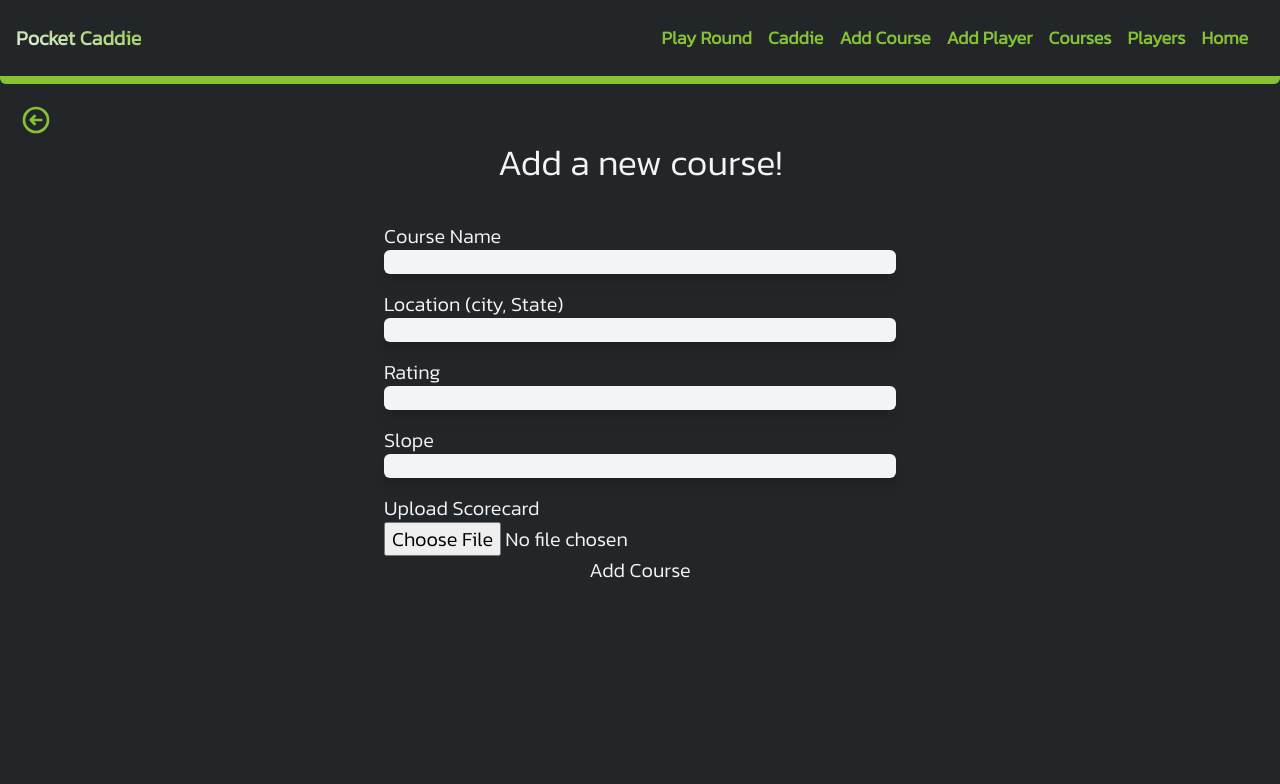
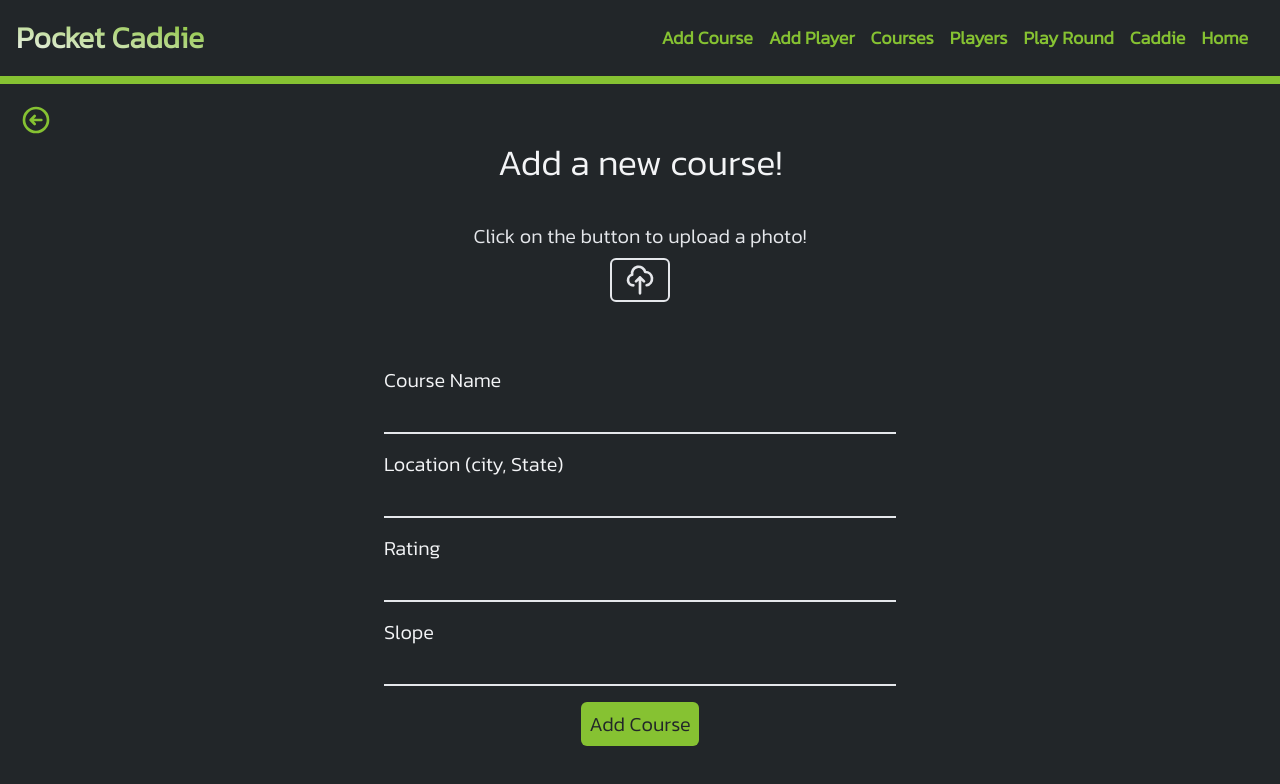
Before and after one commit to jason-moritz/pocket-caddie, a React (Create React App) app in the folder client/: page /addcourse in a window 1280 px wide. Shown: the top 784 px of the page. Built offline with nearby package versions, Linux system fonts and the light colour scheme; no server answers.

Commit message:
re-styled forms and exported component styling

```diff
--- a/client/src/App.js
+++ b/client/src/App.js
@@ -1,4 +1,5 @@
 import './App.css';
+import "./index.css";
 import Navbar from "./components/Navbar";
 import Routes from "./components/Routes";
 
@@ -6,11 +7,11 @@ import Routes from "./components/Routes";
 function App() {
   return (
 
-    <div className="App flex-col  font-kanit h-screen min-h-screen">
+    <div className="App flex-col  font-kanit h-screen w-screen min-h-screen">
       <link rel="preconnect" href="https://fonts.googleapis.com" />
       <link rel="preconnect" href="https://fonts.gstatic.com" crossorigin />
       <link href="https://fonts.googleapis.com/css2?family=Kanit:wght@300&display=swap" rel="stylesheet" />
-      <div className="border-b-8 border-green-lt rounded-md">
+      <div className="border-b-8 border-green-lt">
         <Navbar />
       </div>
       <div className="mt-5">
--- a/client/src/components/AddImage.jsx
+++ b/client/src/components/AddImage.jsx
@@ -4,7 +4,7 @@ import { uploadImage } from "../services";
 
 export default function AddImage(props) {
     const [loading, setLoading] = useState(false);
-    const { setImage, title } = props;
+    const { image, setImage, title } = props;
 
     const handleSubmit = async(e) => {
         const res = await uploadImage(e);
@@ -13,11 +13,21 @@ export default function AddImage(props) {
     };
 
     return (
-        <div className="text-gray-100 flex flex-col justify-center">
-            <h1>Upload {title}</h1>
-            <div className="flex justify-start">
-                <input type="file" name="file" placeholder="Upload an Image" onChange={handleSubmit}></input>
-            </div>
+        <div className="text-gray-200 text-center flex flex-col items-center">
+            <h1>Click on the button to upload a photo!</h1>
+            <label className="cursor-pointer hover:bg-gray-700 mt-2 border-2 rounded-md border-gray-200 px-2">
+                {/* <h1 className="text-lg">Upload {title}</h1> */}
+                <svg xmlns="http://www.w3.org/2000/svg" className="h-10 w-10 py-1" fill="none" viewBox="0 0 24 24" stroke="currentColor">
+                    <path strokeLinecap="round" strokeLinejoin="round" strokeWidth={2} d="M7 16a4 4 0 01-.88-7.903A5 5 0 1115.9 6L16 6a5 5 0 011 9.9M15 13l-3-3m0 0l-3 3m3-3v12" />
+                </svg>
+                <input className="w-full text-base p-2 hidden" type="file" name="file" onChange={handleSubmit} />
+            </label>
+            {image ?
+                <div className="text-center text-base pt-2">
+                    <h2>Image uploaded successfully!</h2>
+                </div>
+            :
+                null}
         </div>
     )
 }
--- a/client/src/components/AddPlayer.jsx
+++ b/client/src/components/AddPlayer.jsx
@@ -35,6 +35,7 @@ export default function AddPlayer() {
                 <FormPlayer
                     playerName={playerName}
                     setPlayerName={setPlayerName}
+                    image={playerImage}
                     setPlayerImage={setPlayerImage}
                     handicap={handicap}
                     setHandicap={setHandicap}
--- a/client/src/components/DetailPlayer.jsx
+++ b/client/src/components/DetailPlayer.jsx
@@ -51,7 +51,7 @@ export default function PlayerDetail() {
                         <h2 className="text-5xl">{playerDetails?.playerName}</h2>
                         <h4 className="text-xl md:text-2xl">Handicap: {playerDetails?.handicap}</h4>
                     </div>
-                    <div className="pb-4 overflow-hidden">
+                    <div className="pb-4 h-full overflow-hidden">
                         <DisplayPrevRounds />
                     </div>
                 </div>
--- a/client/src/components/Home.jsx
+++ b/client/src/components/Home.jsx
@@ -7,19 +7,21 @@ export default function Home() {
             Hello. I'm the pocket caddie for you and your golfing buddies! Start by adding some players and courses and let's get hacking.. I mean playing better golf!
             </div>
             <div className="flex mt-10 justify-center">
-                <div className="w-3/4 flex-col text-green-lt max-w-2xl md:text-xl">
+                <div className="w-1/2 flex-col text-green-lt text-xl font-semibold max-w-2xl md:text-xl">
+                    <Link to="/caddie">
+                        <button className=" w-full border-4 rounded-2xl p-5 mb-5 border-gray-md  hover:bg-gray-md transform hover:scale-105 transition duration-400">Caddie</button>
+                    </Link>
+                    <Link to="/scorecard">
+                        <button className=" w-full border-4 rounded-2xl p-5 mb-5 border-gray-md  hover:bg-gray-md transform hover:scale-105 transition duration-400">Play Round</button>
+                    </Link>
+
                     <Link to="/addplayer">
                         <button className="w-full border-4 rounded-2xl py-5 mb-5 border-gray-md  hover:bg-gray-md transform hover:scale-105 transition duration-400" >Add Player</button>
                     </Link>
                     <Link to="/addcourse">
                         <button className=" w-full border-4 rounded-2xl p-5 mb-5  border-gray-md  hover:bg-gray-md transform hover:scale-105 transition duration-400">Add Course</button>
                     </Link>
-                    <Link to="/caddie">
-                        <button className=" w-full border-4 rounded-2xl p-5 mb-5 border-gray-md  hover:bg-gray-md transform hover:scale-105 transition duration-400">Caddie</button>
-                    </Link>
-                    <Link to="/scorecard">
-                        <button className=" w-full border-4 rounded-2xl p-5 mb-5 border-gray-md  hover:bg-gray-md transform hover:scale-105 transition duration-400">Play Round</button>
-                    </Link>
+
                 </div>
             </div>
         </div>
--- a/client/src/components/Navbar.jsx
+++ b/client/src/components/Navbar.jsx
@@ -13,17 +13,18 @@ export default function Navbar() {
         <header className="text-green-lt">
             <div className="flex place-content-between content-center px-4 py-3 ">
                 <Link className="flex items-center" to="/">
-                    <div className="hover:text-green-dk text-xl text-transparent font-semibold bg-clip-text bg-gradient-to-tr  from-gray-100 to-green-lt">Pocket Caddie</div>
+                    <div className="hover:text-green-dk text-3xl text-transparent font-semibold bg-clip-text bg-gradient-to-tr  from-gray-100 to-green-lt">Pocket Caddie</div>
                 </Link>
                 <div className="flex place-content-end md:place-content-start">
                     <div className="flex flex-row-reverse p-2 text-green-lt text-lg md-down:hidden">
-                        <Link onClick={handleClick} className="block px-2 py-1 font-semibold hover:text-green-dk rounded" to="/">Home</Link>
-                        <Link onClick={handleClick} className="block px-2 py-1 font-semibold hover:text-green-dk rounded" to="/players">Players</Link>
-                        <Link onClick={handleClick} className="block px-2 py-1 font-semibold hover:text-green-dk rounded" to="/courses">Courses</Link>
-                        <Link onClick={handleClick} className="block px-2 py-1 font-semibold hover:text-green-dk rounded" to="/addplayer">Add Player</Link>
-                        <Link onClick={handleClick} className="block px-2 py-1 font-semibold hover:text-green-dk rounded" to="/addcourse">Add Course</Link>
-                        <Link onClick={handleClick} className="block px-2 py-1 font-semibold hover:text-green-dk rounded" to="/caddie">Caddie</Link>
-                        <Link onClick={handleClick} className="block px-2 py-1 font-semibold hover:text-green-dk rounded" to="/scorecard">Play Round</Link>
+                        <Link onClick={handleClick} className="block px-2 py-1 font-semibold  hover:text-green-dk rounded" to="/">Home</Link>
+                        <Link onClick={handleClick} className="block px-2 py-1 font-semibold  hover:text-green-dk rounded" to="/caddie">Caddie</Link>
+                        <Link onClick={handleClick} className="block px-2 py-1 font-semibold  hover:text-green-dk rounded" to="/scorecard">Play Round</Link>
+                        <Link onClick={handleClick} className="block px-2 py-1 font-semibold  hover:text-green-dk rounded" to="/players">Players</Link>
+                        <Link onClick={handleClick} className="block px-2 py-1 font-semibold  hover:text-green-dk rounded" to="/courses">Courses</Link>
+                        <Link onClick={handleClick} className="block px-2 py-1 font-semibold  hover:text-green-dk rounded" to="/addplayer">Add Player</Link>
+                        <Link onClick={handleClick} className="block px-2 py-1 font-semibold  hover:text-green-dk rounded" to="/addcourse">Add Course</Link>
+
                     </div>
                     <button onClick={handleClick} class="md:hidden h-8 w-8 fill-current transform hover:scale-125 transition duration-400 text-green-lt hover: text-geen-dk  focus:outline-none">
                         <svg xmlns="http://www.w3.org/2000/svg" className="h-6 w-6" fill="none" viewBox="0 0 24 24" stroke="currentColor">
@@ -39,12 +40,13 @@ export default function Navbar() {
             {toggle === true ?
                 <div className="px-2 pt-2 pb-4 text-green-lt md:hidden">
                     <Link onClick={handleClick} className="block px-2 py-1 font-semibold hover:bg-gray-lt rounded" to="/">Home</Link>
+                    <Link onClick={handleClick} className="block px-2 py-1 font-semibold hover:bg-gray-lt rounded" to="/caddie">Caddie</Link>
+                    <Link onClick={handleClick} className="block px-2 py-1 font-semibold hover:bg-gray-lt rounded" to="/scorecard">Play Round</Link>
                     <Link onClick={handleClick} className="block px-2 py-1 font-semibold hover:bg-gray-lt rounded" to="/players">Players</Link>
                     <Link onClick={handleClick} className="block px-2 py-1 font-semibold hover:bg-gray-lt rounded" to="/courses">Courses</Link>
                     <Link onClick={handleClick} className="block px-2 py-1 font-semibold hover:bg-gray-lt rounded" to="/addplayer">Add Player</Link>
                     <Link onClick={handleClick} className="block px-2 py-1 font-semibold hover:bg-gray-lt rounded" to="/addcourse">Add Course</Link>
-                    <Link onClick={handleClick} className="block px-2 py-1 font-semibold hover:bg-gray-lt rounded" to="/caddie">Caddie</Link>
-                    <Link onClick={handleClick} className="block px-2 py-1 font-semibold hover:bg-gray-lt rounded" to="/scorecard">Play Round</Link>
+
                 </div>
             :
                 null
--- a/client/src/forms/FormCaddie.jsx
+++ b/client/src/forms/FormCaddie.jsx
@@ -3,7 +3,7 @@ export default function FormCaddie(props) {
 
     return (
         <form className="w-3/4 max-w-lg text-xl text-center" onSubmit={handleSubmit}>
-            <input className="h-full block shadow-lg appearance-none rounded-md mb-4  text-gray-md bg-gray-100 w-full leading-6 focus:outline-none focus:shadow-outline" value={yardage} onChange={e => setYardage(e.target.value)}></input>
+            <input className="input" value={yardage} onChange={e => setYardage(e.target.value)}></input>
             <button className="hover:text-gray-300 click:text-gray-300">Submit</button>
         </form>
     )
--- a/client/src/forms/FormCourse.jsx
+++ b/client/src/forms/FormCourse.jsx
@@ -55,25 +55,42 @@ export default function CourseForm(props) {
         <form className="text-gray-100 w-screen mt-5" onSubmit={courseName && rating && slope ? handleSubmit : handleToggle}>
             <div className="flex justify-center">
                 <div className="w-3/4 max-w-lg text-xl">
+                    <AddImage setImage={setCourseImage} title="Scorecard" />
+                    <div className="mt-16">
                         <label>Course Name</label>
-                    <input className="block shadow-lg appearance-none rounded-md mb-4  text-gray-md bg-gray-100 w-full leading-6 focus:outline-none focus:shadow-outline" value={courseName} onChange={twoCallsCourse} />
+                        <input
+                            className="input"
+                            value={courseName}
+                            onChange={twoCallsCourse}
+                        />
                         {toggle1 > 0 ? <p className="text-sm text-red-500">Please enter a course name</p> : null}
 
                         <label>Location (city, State)</label>
-                    <input className="block shadow-lg appearance-none rounded-md mb-4  text-gray-md bg-gray-100 w-full leading-6 focus:outline-none focus:shadow-outline" value={location} onChange={e => setLocation(e.target.value)} />
+                        <input
+                            className="input"
+                            value={location}
+                            onChange={e => setLocation(e.target.value)}
+                        />
 
                         <label>Rating</label>
-                    <input className="block shadow-lg appearance-none rounded-md mb-4  text-gray-md bg-gray-100 w-full leading-6 focus:outline-none focus:shadow-outline" value={rating} onChange={twoCallsRating} />
+                        <input
+                            className="input"
+                            value={rating}
+                            onChange={twoCallsRating}
+                        />
                         {toggle2 > 0 ? <p className="text-sm text-red-500">Please enter a rating</p> : null}
 
                         <label>Slope</label>
-                    <input className="block shadow-lg appearance-none rounded-md mb-4  text-gray-md bg-gray-100 w-full leading-6 focus:outline-none focus:shadow-outline" value={slope} onChange={twoCallsSlope} />
+                        <input
+                            className="input"
+                            value={slope}
+                            onChange={twoCallsSlope}
+                        />
                         {toggle3 > 0 ? <p className="text-sm text-red-500">Please enter a slope</p> : null}
 
-                    <AddImage setImage={setCourseImage} title="Scorecard" />
-
                         <div className="flex justify-center">
-                        <button className="  hover:text-gray-300 click:text-gray-300">{title}</button>
+                            <button className="btn">{title}</button>
+                        </div>
                     </div>
                 </div>
             </div>
--- a/client/src/index.css
+++ b/client/src/index.css
@@ -5,3 +5,11 @@
 body {
     background-color: #222629;
 }
+
+.input {
+    @apply block mt-2 mb-4 px-4 text-gray-200 bg-gray-dk border-b-2 border-gray-200 w-full h-8 focus:outline-none
+}
+
+.btn {
+    @apply bg-green-lt text-gray-dk rounded-md p-2 hover:bg-green-dk
+}
```
Also changed, not shown: client/src/components/DisplayPrevRounds.jsx (+5 -3 lines), client/src/components/DropDownMenu.jsx (+8 -3 lines), client/src/forms/FormPlayer.jsx (+14 -12 lines). Lines whose indentation alone changed are shown as unchanged.
